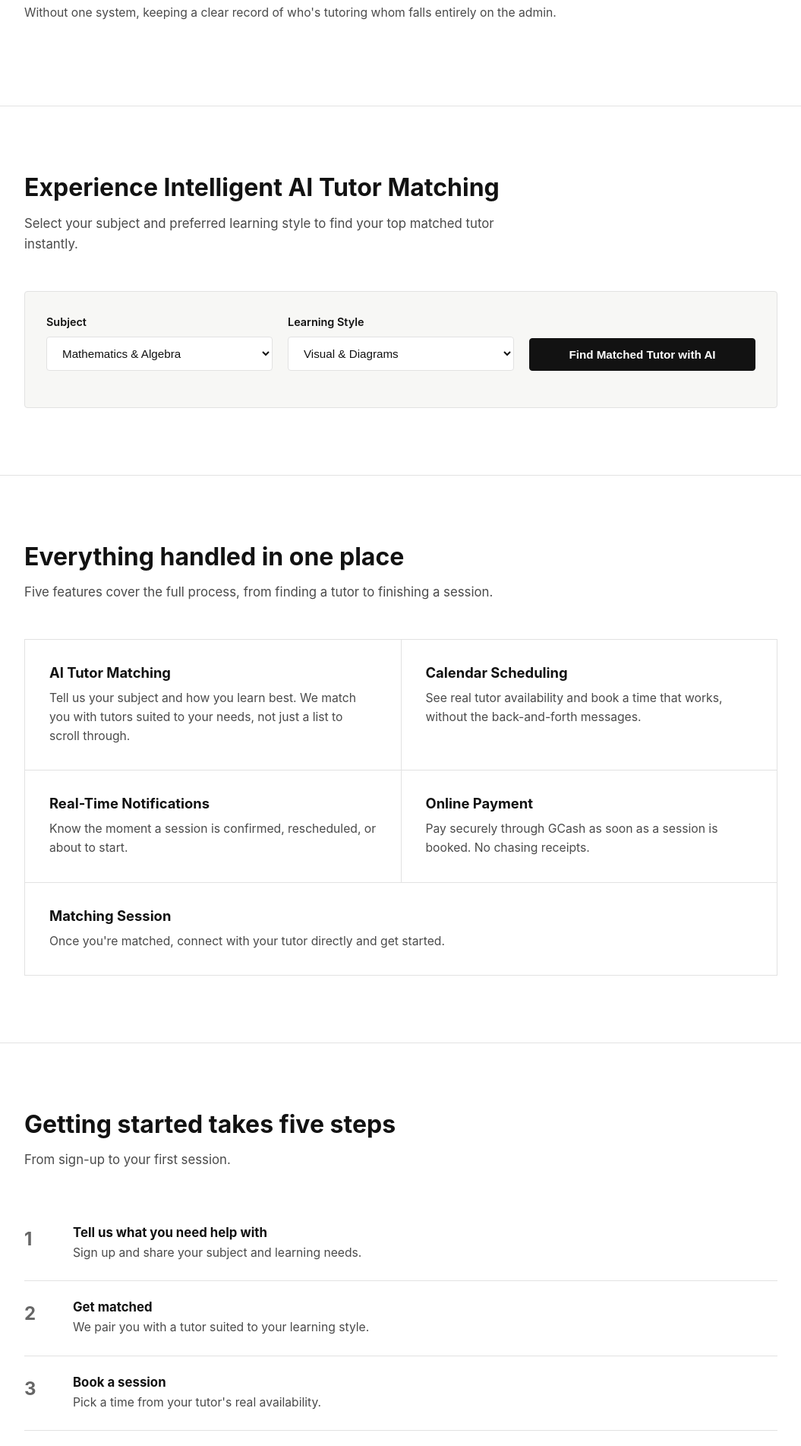
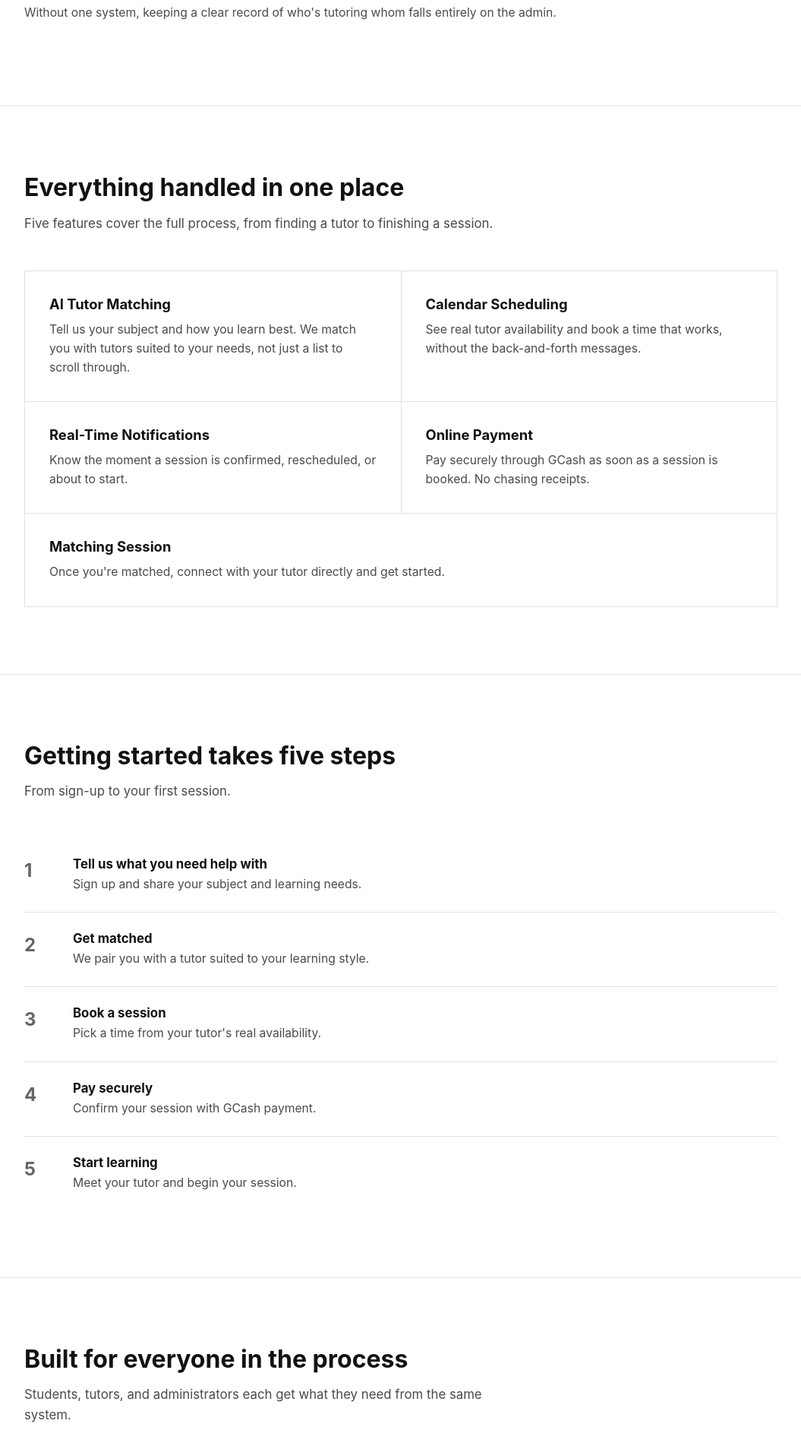
Before and after one commit to NaviOrquina321/W-designs-respo, a PHP site: page / in a window 1280 px wide. Shown: the part 1300-3203 px from the top of the page at 76% size, without its empty margins (112-1167 px from the left). Run offline with PHP 8.4, Linux system fonts and the light colour scheme.

Commit message:
Remove inline AI tutor matching widget from landing page
Co-authored-by: NaviOrquina321 <155148072+NaviOrquina321@users.noreply.github.com>

```diff
--- a/app.js
+++ b/app.js
@@ -189,7 +189,6 @@ const state = {
 // DOM Content Loaded Handler
 document.addEventListener('DOMContentLoaded', () => {
   initNavigation();
-  initLandingAiForm();
   initAuthModalTabs();
   initModals();
   initAIMatching();
@@ -259,21 +258,6 @@ function initNavigation() {
   });
 }
 
-// Landing Page AI Form
-function initLandingAiForm() {
-  const form = document.getElementById('landing-ai-form');
-  form?.addEventListener('submit', (e) => {
-    e.preventDefault();
-    if (state.currentRole !== 'student') {
-      openModal('modal-auth');
-      switchAuthTab('login');
-      document.getElementById('auth-role').value = 'student';
-      showToast('Please sign in as a Student to run AI Tutor Matching.');
-    } else {
-      openModal('modal-ai-matching');
-    }
-  });
-}
 
 // Role Switcher Logic
 function switchRole(role, customUser = null) {
--- a/index.html
+++ b/index.html
@@ -103,39 +103,6 @@
         </div>
       </section>
 
-      <section class="ai-landing-matching" id="ai-matching-landing-section">
-        <div class="wrap">
-          <div class="section-head">
-            <h2>Experience Intelligent AI Tutor Matching</h2>
-            <p>Select your subject and preferred learning style to find your top matched tutor instantly.</p>
-          </div>
-          <div class="landing-ai-widget-card">
-            <form id="landing-ai-form" class="form-grid">
-              <div class="form-group">
-                <label>Subject</label>
-                <select id="landing-subject" class="form-select">
-                  <option value="Mathematics">Mathematics & Algebra</option>
-                  <option value="Calculus">Calculus & Higher Math</option>
-                  <option value="Physics">Physics & Mechanics</option>
-                  <option value="English">English & Literature</option>
-                  <option value="Programming">Computer Programming</option>
-                </select>
-              </div>
-              <div class="form-group">
-                <label>Learning Style</label>
-                <select id="landing-style" class="form-select">
-                  <option value="Visual & Diagrams">Visual & Diagrams</option>
-                  <option value="Hands-on Practice">Hands-on Practice</option>
-                  <option value="Step-by-Step Explanation">Step-by-Step Explanations</option>
-                </select>
-              </div>
-              <div class="form-group" style="display: flex; align-items: flex-end;">
-                <button type="submit" class="btn btn-primary full-width" id="landing-ai-match-btn">Find Matched Tutor with AI</button>
-              </div>
-            </form>
-          </div>
-        </div>
-      </section>
 
       <section class="features" id="features">
         <div class="wrap">
--- a/styles.css
+++ b/styles.css
@@ -266,13 +266,6 @@ section .wrap { padding-top: 88px; padding-bottom: 88px; }
 .section-head h2 { font-size: 2rem; margin-bottom: 14px; }
 .section-head p { color: var(--ink-soft); font-size: 1.05rem; }
 
-/* Landing AI Matching Widget */
-.landing-ai-widget-card {
-  background: var(--panel);
-  border: 1px solid var(--line);
-  padding: 28px;
-  border-radius: 4px;
-}
 
 /* Hero */
 .hero .wrap { padding-top: 96px; padding-bottom: 96px; }
```
